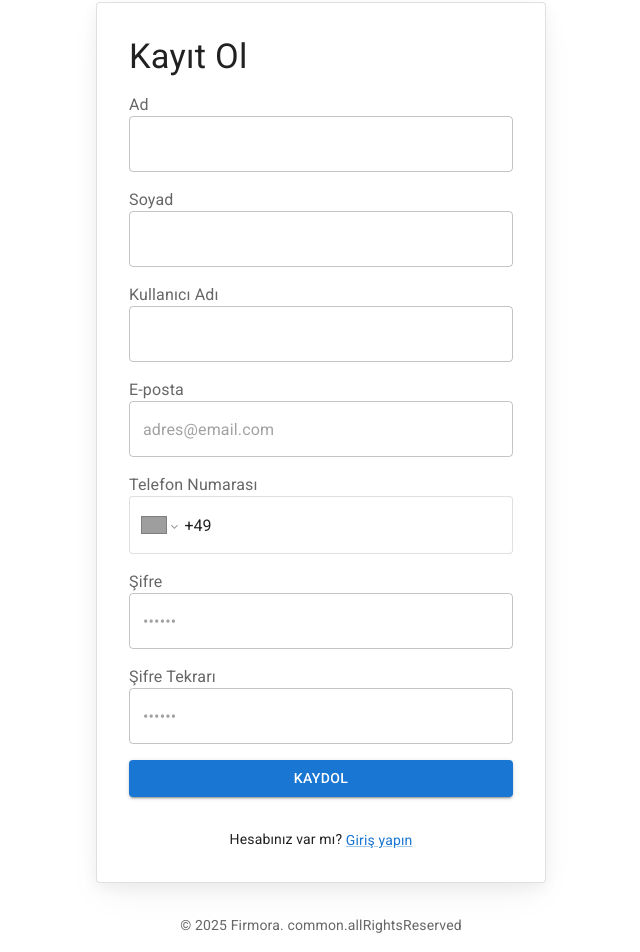
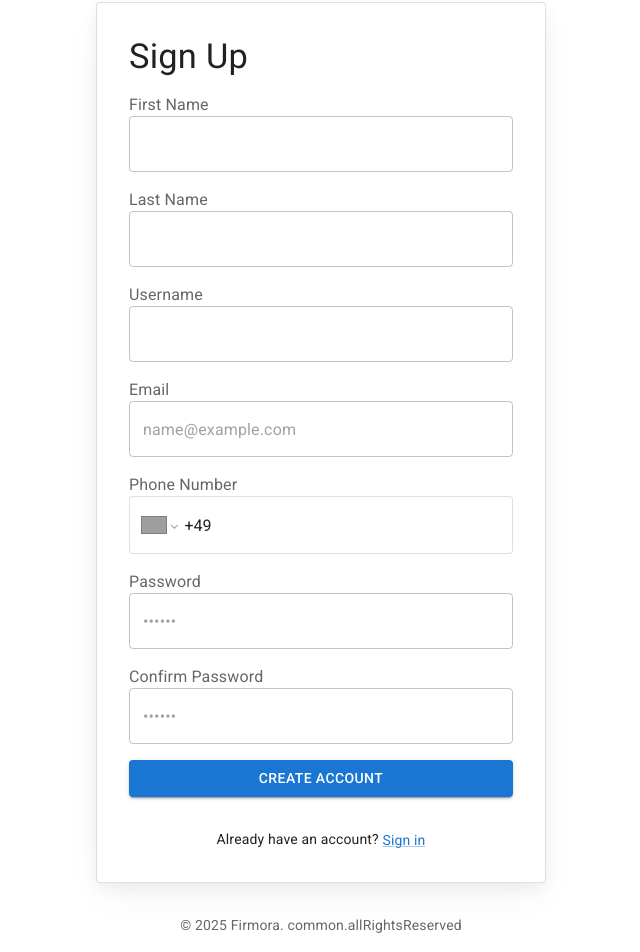
Before and after one commit to fthgncl/firmora-web, a React (Create React App) app: page /sign-up in a window 1280 px wide. Shown: the part 182-1134 px from the top of the page, without its empty margins (319-959 px from the left). Built offline with nearby package versions, Linux system fonts and the light colour scheme; grey boxes are pictures that could not be loaded.

Commit message:
Add localization support for Sign Up page with English, German, and Turkish translations

```diff
--- /dev/null
+++ b/src/locales/de/signup.json
@@ -0,0 +1,32 @@
+{
+  "title": "Registrieren",
+  "labels": {
+    "name": "Vorname",
+    "surname": "Nachname",
+    "username": "Benutzername",
+    "email": "E-Mail",
+    "phone": "Telefonnummer",
+    "password": "Passwort",
+    "confirmPassword": "Passwort bestätigen"
+  },
+  "placeholders": {
+    "email": "name@beispiel.de",
+    "phone": "Telefonnummer eingeben"
+  },
+  "submit": "Konto erstellen",
+  "submitting": "Konto wird erstellt...",
+  "haveAccount": "Bereits ein Konto?",
+  "signInLink": "Anmelden",
+  "successTitle": "Erfolg",
+  "errorTitle": "Fehler",
+  "connectionErrorTitle": "Verbindungsfehler",
+  "errors": {
+    "validation": "Bei der Registrierung ist ein Fehler aufgetreten. Bitte überprüfen Sie Ihre Eingaben.",
+    "generic": "Registrierung fehlgeschlagen.",
+    "network": "Verbindung zum Server fehlgeschlagen. Bitte prüfen Sie Ihre Internetverbindung.",
+    "unexpected": "Ein unerwarteter Fehler ist aufgetreten. Bitte versuchen Sie es erneut."
+  },
+  "aria": {
+    "submit": "Registrieren-Schaltfläche"
+  }
+}
--- /dev/null
+++ b/src/locales/en/signup.json
@@ -0,0 +1,32 @@
+{
+  "title": "Sign Up",
+  "labels": {
+    "name": "First Name",
+    "surname": "Last Name",
+    "username": "Username",
+    "email": "Email",
+    "phone": "Phone Number",
+    "password": "Password",
+    "confirmPassword": "Confirm Password"
+  },
+  "placeholders": {
+    "email": "name@example.com",
+    "phone": "Enter phone number"
+  },
+  "submit": "Create Account",
+  "submitting": "Creating Account...",
+  "haveAccount": "Already have an account?",
+  "signInLink": "Sign in",
+  "successTitle": "Success",
+  "errorTitle": "Error",
+  "connectionErrorTitle": "Connection Error",
+  "errors": {
+    "validation": "There was an error during sign up. Please check your form details.",
+    "generic": "Registration failed.",
+    "network": "Could not connect to the server. Please check your internet connection.",
+    "unexpected": "An unexpected error occurred. Please try again."
+  },
+  "aria": {
+    "submit": "Sign up button"
+  }
+}
--- /dev/null
+++ b/src/locales/tr/signup.json
@@ -0,0 +1,32 @@
+{
+  "title": "Kayıt Ol",
+  "labels": {
+    "name": "Ad",
+    "surname": "Soyad",
+    "username": "Kullanıcı Adı",
+    "email": "E-posta",
+    "phone": "Telefon Numarası",
+    "password": "Şifre",
+    "confirmPassword": "Şifre Tekrarı"
+  },
+  "placeholders": {
+    "email": "adres@email.com",
+    "phone": "Telefon numarası girin"
+  },
+  "submit": "Kaydol",
+  "submitting": "Kayıt Yapılıyor...",
+  "haveAccount": "Hesabınız var mı?",
+  "signInLink": "Giriş yapın",
+  "successTitle": "Başarılı",
+  "errorTitle": "Hata",
+  "connectionErrorTitle": "Bağlantı Hatası",
+  "errors": {
+    "validation": "Kayıt işlemi sırasında bir hata oluştu. Lütfen form bilgilerinizi kontrol edin.",
+    "generic": "Kayıt işlemi başarısız oldu.",
+    "network": "Sunucuya bağlanılamadı. Lütfen internet bağlantınızı kontrol edin.",
+    "unexpected": "Beklenmeyen bir hata oluştu. Lütfen tekrar deneyin."
+  },
+  "aria": {
+    "submit": "Kayıt ol düğmesi"
+  }
+}
--- a/src/pages/SignInUpPage.js
+++ b/src/pages/SignInUpPage.js
@@ -17,6 +17,7 @@ import Link from '@mui/material/Link';
 import Copyright from '../components/Copyright';
 import PhoneInputField from '../components/PhoneInputField';
 import { useAlert } from '../contexts/AlertContext';
+import { useTranslation } from 'react-i18next';
 
 const Card = styled(MuiCard)(({ theme }) => ({
     display: 'flex',
@@ -47,18 +48,19 @@ const SignUpContainer = styled(Stack)(({ theme }) => ({
 }));
 
 export default function SignUp() {
+    const { t } = useTranslation(['signup']);
     const [apiErrors, setApiErrors] = useState({});
     const [isLoading, setIsLoading] = useState(false);
     const navigate = useNavigate();
     const { showSuccess, showError } = useAlert();
-
 
     const onSubmit = async (values, actions) => {
         setIsLoading(true);
         try {
             const response = await axios.post(`${process.env.REACT_APP_API_URL}/sign-up`, values);
             if (response.data.status === 'success') {
-                showSuccess(response.data.message, 'Başarılı', 3000);
+                // İçerik mesajını API'den alıyoruz, başlık i18n
+                showSuccess(response.data.message, t('signup:successTitle'), 3000);
                 actions.resetForm();
                 setTimeout(() => {
                     navigate('/sign-in');
@@ -68,14 +70,14 @@ export default function SignUp() {
             if (error.response) {
                 if (error.response.data.errors) {
                     setApiErrors(error.response.data.errors);
-                    showError('Kayıt işlemi sırasında bir hata oluştu. Lütfen form bilgilerinizi kontrol edin.', 'Hata');
+                    showError(t('signup:errors.validation'), t('signup:errorTitle'));
                 } else {
-                    showError(error.response.data.message || 'Kayıt işlemi başarısız oldu.', 'Hata');
+                    showError(error.response.data.message || t('signup:errors.generic'), t('signup:errorTitle'));
                 }
             } else if (error.request) {
-                showError('Sunucuya bağlanılamadı. Lütfen internet bağlantınızı kontrol edin.', 'Bağlantı Hatası');
+                showError(t('signup:errors.network'), t('signup:connectionErrorTitle'));
             } else {
-                showError('Beklenmeyen bir hata oluştu. Lütfen tekrar deneyin.', 'Hata');
+                showError(t('signup:errors.unexpected'), t('signup:errorTitle'));
             }
         } finally {
             setIsLoading(false);
@@ -110,7 +112,7 @@ export default function SignUp() {
                         variant="h4"
                         sx={{ width: '100%', fontSize: 'clamp(2rem, 10vw, 2.15rem)' }}
                     >
-                        Kayıt Ol
+                        {t('signup:title')}
                     </Typography>
                     <Box
                         component="form"
@@ -118,7 +120,7 @@ export default function SignUp() {
                         sx={{ display: 'flex', flexDirection: 'column', gap: 2 }}
                     >
                         <FormControl>
-                            <FormLabel htmlFor="name">Ad</FormLabel>
+                            <FormLabel htmlFor="name">{t('signup:labels.name')}</FormLabel>
                             <TextField
                                 autoComplete="name"
                                 name="name"
@@ -133,8 +135,9 @@ export default function SignUp() {
                                 disabled={isLoading}
                             />
                         </FormControl>
+
                         <FormControl>
-                            <FormLabel htmlFor="name">Soyad</FormLabel>
+                            <FormLabel htmlFor="surname">{t('signup:labels.surname')}</FormLabel>
                             <TextField
                                 autoComplete="surname"
                                 name="surname"
@@ -149,8 +152,9 @@ export default function SignUp() {
                                 disabled={isLoading}
                             />
                         </FormControl>
+
                         <FormControl>
-                            <FormLabel htmlFor="name">Kullanıcı Adı</FormLabel>
+                            <FormLabel htmlFor="username">{t('signup:labels.username')}</FormLabel>
                             <TextField
                                 autoComplete="username"
                                 name="username"
@@ -165,13 +169,14 @@ export default function SignUp() {
                                 disabled={isLoading}
                             />
                         </FormControl>
+
                         <FormControl>
-                            <FormLabel htmlFor="email">E-posta</FormLabel>
+                            <FormLabel htmlFor="email">{t('signup:labels.email')}</FormLabel>
                             <TextField
                                 required
                                 fullWidth
                                 id="email"
-                                placeholder="adres@email.com"
+                                placeholder={t('signup:placeholders.email')}
                                 value={values.email}
                                 name="email"
                                 autoComplete="email"
@@ -183,14 +188,15 @@ export default function SignUp() {
                                 disabled={isLoading}
                             />
                         </FormControl>
+
                         <FormControl error={!!errors.phone}>
-                            <FormLabel htmlFor="phone">Telefon Numarası</FormLabel>
+                            <FormLabel htmlFor="phone">{t('signup:labels.phone')}</FormLabel>
                             <PhoneInputField
                                 defaultCountry="DE"
                                 value={values.phone}
                                 onChange={(value) => setFieldValue('phone', value)}
                                 disabled={isLoading}
-                                placeholder="Telefon numarası girin"
+                                placeholder={t('signup:placeholders.phone')}
                                 error={!!errors.phone}
                                 touched={touched.phone}
                             />
@@ -200,8 +206,9 @@ export default function SignUp() {
                                 </Typography>
                             )}
                         </FormControl>
+
                         <FormControl>
-                            <FormLabel htmlFor="password">Şifre</FormLabel>
+                            <FormLabel htmlFor="password">{t('signup:labels.password')}</FormLabel>
                             <TextField
                                 required
                                 fullWidth
@@ -219,8 +226,9 @@ export default function SignUp() {
                                 disabled={isLoading}
                             />
                         </FormControl>
+
                         <FormControl>
-                            <FormLabel htmlFor="confirmpassword">Şifre Tekrarı</FormLabel>
+                            <FormLabel htmlFor="confirmpassword">{t('signup:labels.confirmPassword')}</FormLabel>
                             <TextField
                                 required
                                 fullWidth
@@ -238,6 +246,7 @@ export default function SignUp() {
                                 disabled={isLoading}
                             />
                         </FormControl>
+
                         <Button
                             type="submit"
                             fullWidth
@@ -245,18 +254,21 @@ export default function SignUp() {
                             onClick={validateForm}
                             disabled={isLoading}
                             startIcon={isLoading ? <CircularProgress size={20} color="inherit" /> : null}
+                            aria-label={t('signup:aria.submit')}
                         >
-                            {isLoading ? 'Kayıt Yapılıyor...' : 'Kaydol'}
+                            {isLoading ? t('signup:submitting') : t('signup:submit')}
                         </Button>
+
                         <Typography variant="body2" sx={{ textAlign: 'center', mt: 2 }}>
-                            Hesabınız var mı?{' '}
+                            {t('signup:haveAccount')}{' '}
                             <Link
                                 component="button"
+                                type="button" // 🔒 form submit tetiklemesin
                                 variant="body2"
                                 onClick={() => navigate('/sign-in')}
                                 sx={{ cursor: 'pointer' }}
                             >
-                                Giriş yapın
+                                {t('signup:signInLink')}
                             </Link>
                         </Typography>
                     </Box>
```
